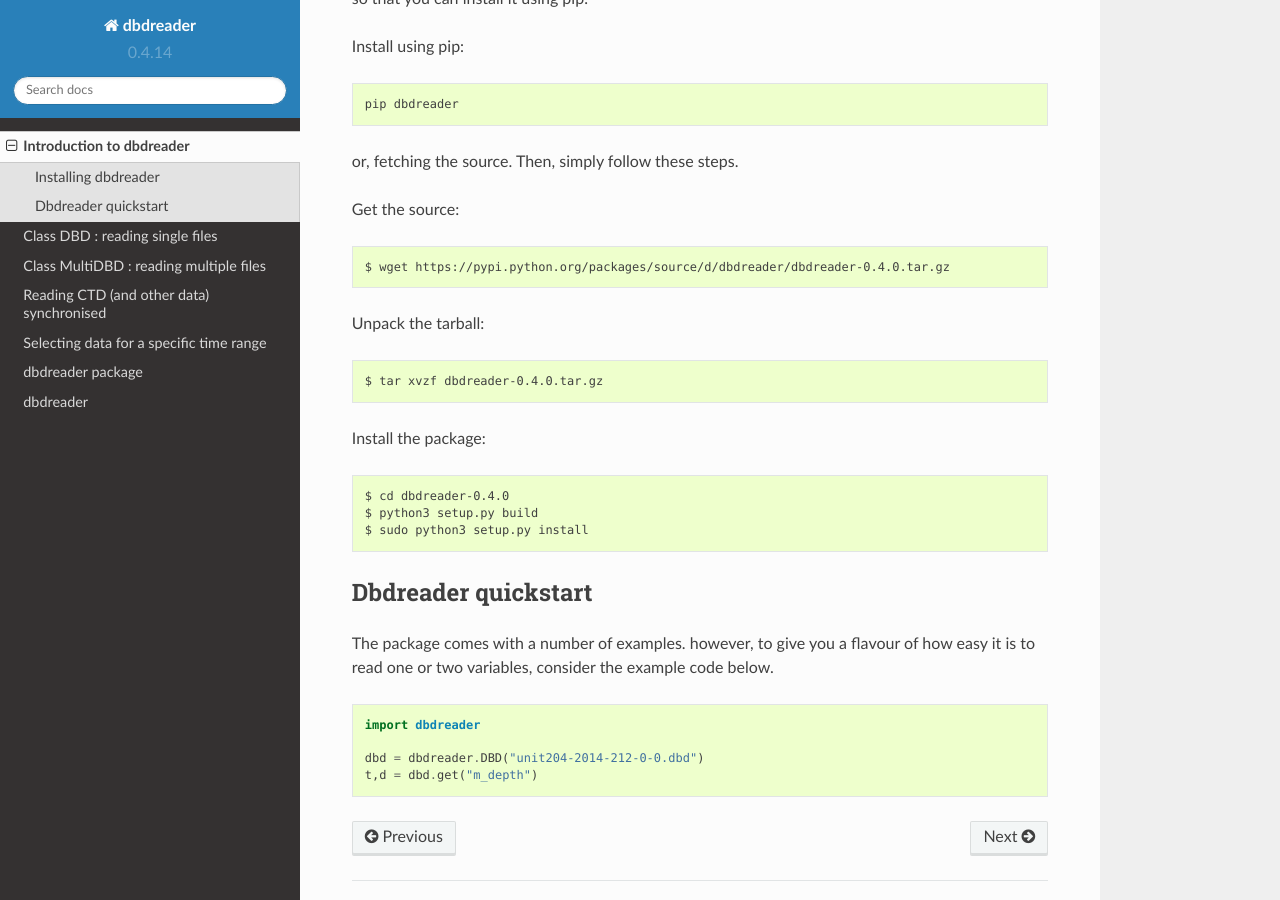
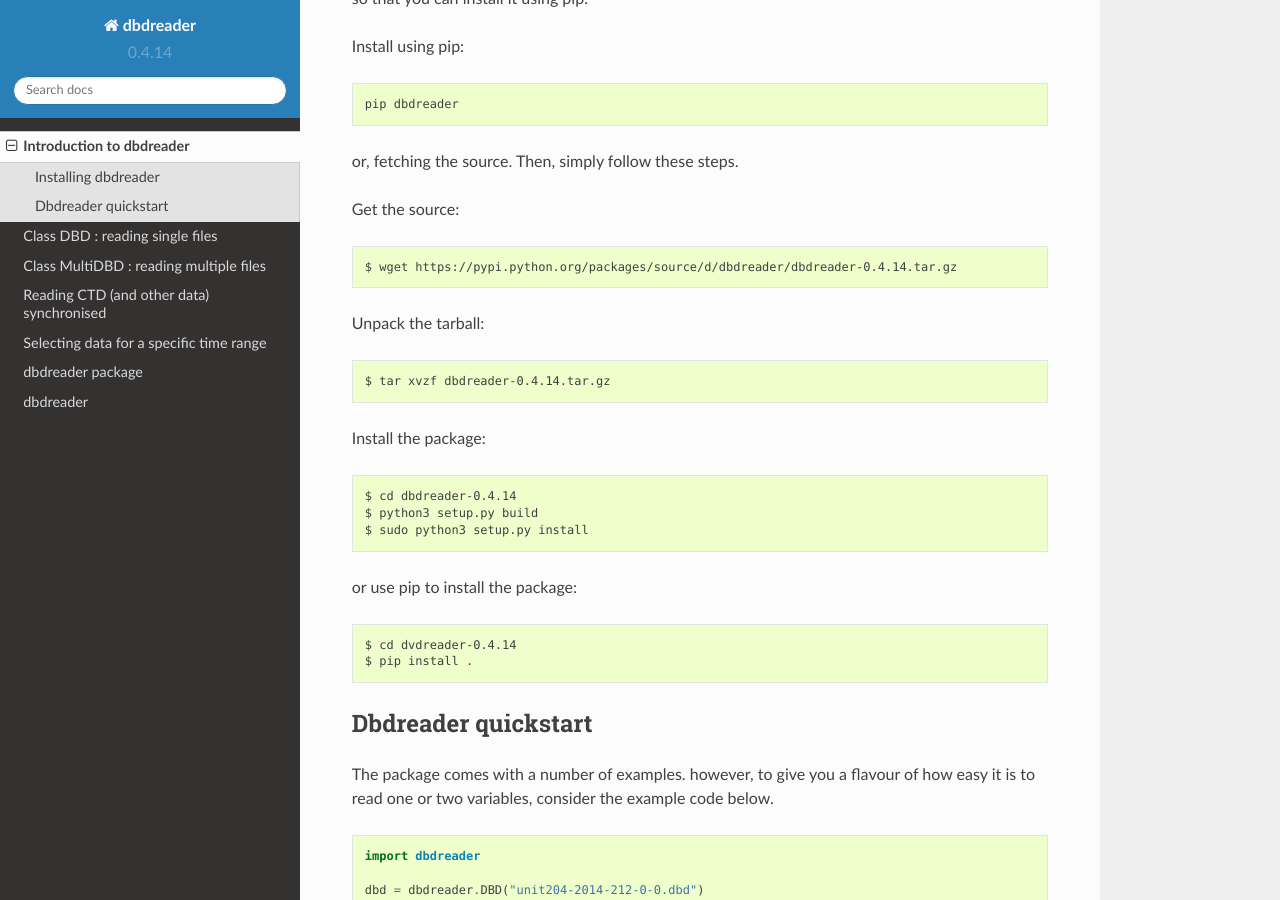
Before and after one commit to smerckel/dbdreader, a Sphinx documentation site: the page built from doc/source/introduction.rst, in a window 1280 px wide and 900 px high, scrolled down 661 px. Built offline with Sphinx 7.4.7 and the Read the Docs theme 2.0.0, drawn with Linux system fonts in a browser that asks for light colours.

Commit message:
Updates the Documentation

```diff
--- a/doc/source/introduction.rst
+++ b/doc/source/introduction.rst
@@ -39,19 +39,22 @@ or, fetching the source. Then, simply follow these steps.
 
 Get the source::
 
-  $ wget https://pypi.python.org/packages/source/d/dbdreader/dbdreader-0.4.0.tar.gz
+  $ wget https://pypi.python.org/packages/source/d/dbdreader/dbdreader-0.4.14.tar.gz
 
 Unpack the tarball::
 
-   $ tar xvzf dbdreader-0.4.0.tar.gz
+   $ tar xvzf dbdreader-0.4.14.tar.gz
 
 Install the package::
 
-  $ cd dbdreader-0.4.0
+  $ cd dbdreader-0.4.14
   $ python3 setup.py build
   $ sudo python3 setup.py install
 
+or use pip to install the package::
 
+  $ cd dvdreader-0.4.14
+  $ pip install .
 
 Dbdreader quickstart
 ====================
--- a/doc/source/multiple_files.rst
+++ b/doc/source/multiple_files.rst
@@ -51,7 +51,7 @@ Example
 
         # open some files, using a pattern
 
-        dbd=dbdreader.MultiDBD(pattern="../data/amadeus*.[st]bd")
+        dbd=dbdreader.MultiDBD(pattern="data/amadeus*.[st]bd")
 
         # print what parameters are available:
         print("we the following science parameters:")
@@ -98,7 +98,7 @@ Example
 
         pattern_selector=dbdreader.DBDPatternSelect()
         pattern_selector.set_date_format("%d %b %Y %H")
-        selection=pattern_selector.select(pattern="../data/amadeus*.[st]bd",from_date="24 Jul 2014 18")
+        selection=pattern_selector.select(pattern="data/amadeus*.[st]bd",from_date="24 Jul 2014 18")
 
         print("full list of sbd files:")
         for i,n in enumerate(dbd.filenames):
--- a/doc/source/single_file.rst
+++ b/doc/source/single_file.rst
@@ -18,11 +18,11 @@ Example
    import dbdreader
 
    # open a given file
-   dbd=dbdreader.DBD("../data/amadeus-2014-204-05-000.sbd")
+   dbd=dbdreader.DBD("data/amadeus-2014-204-05-000.sbd")
 
    # print what parameters are available:
    for i,p in enumerate(dbd.parameterNames):
-   print("%2d: %s"%(i,p))
+       print("%2d: %s"%(i,p))
 
    # get the measured depth
    tm,depth=dbd.get("m_depth")
```
Also changed, not shown: other parts of doc/source/single_file.rst (+1 -1 lines), 1 other file.
